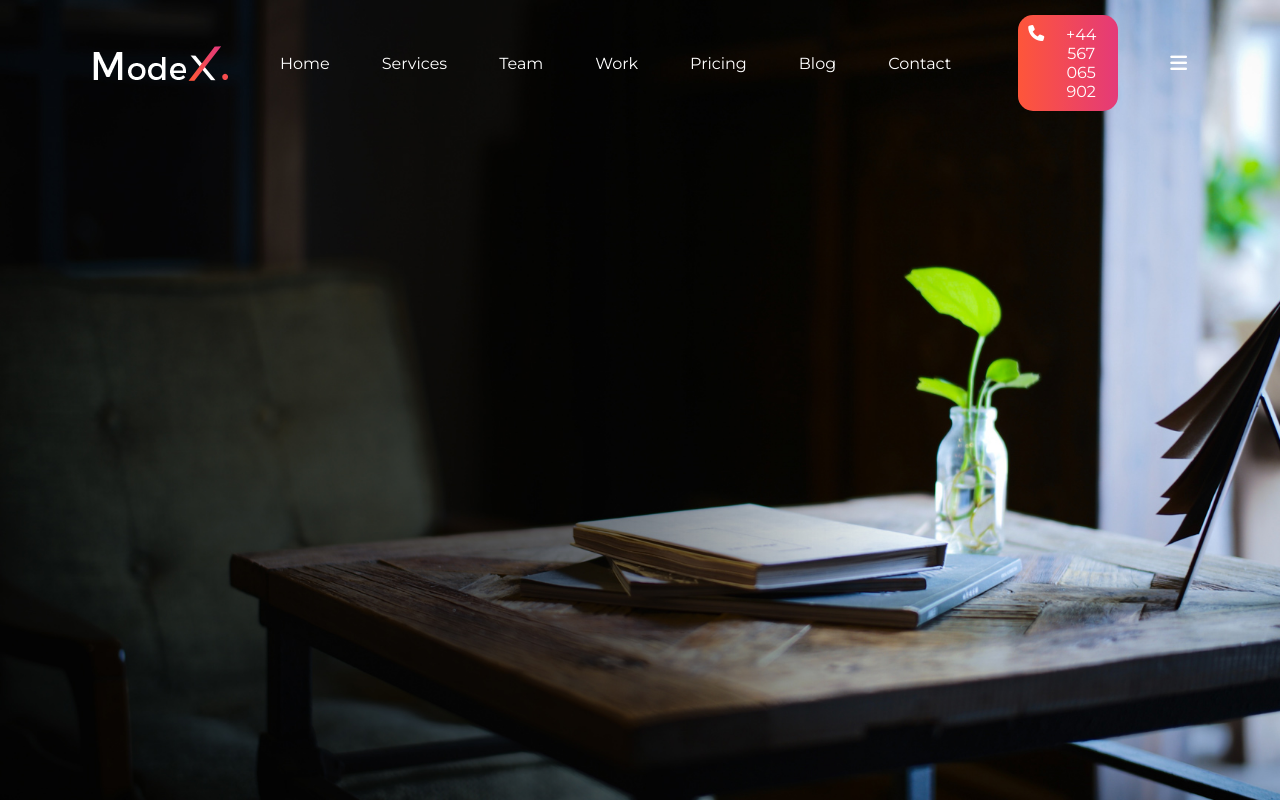
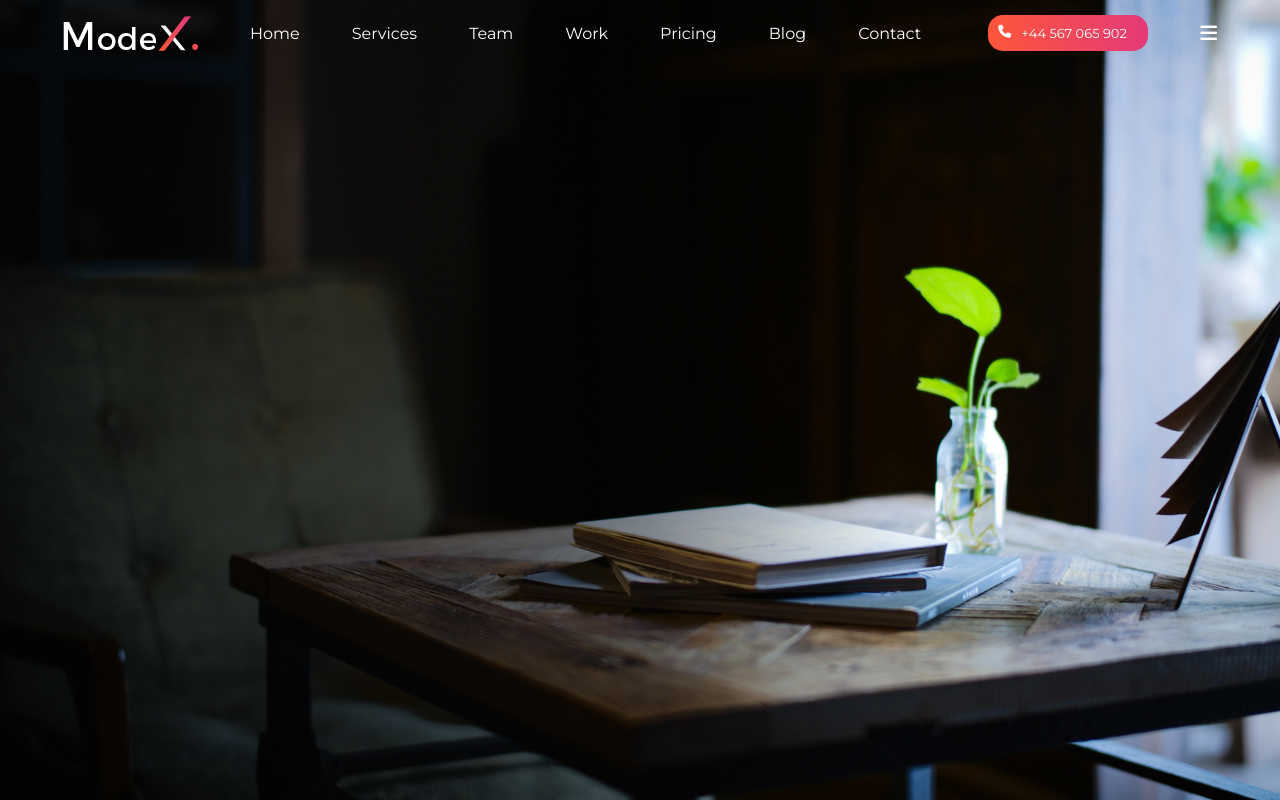
Before and after one commit to AMIN-QASIMLI/ev-tapshirigi, a plain HTML site: page PAGES/index.html in a window 1280 px wide. Drawn offline with Linux system fonts and the light colour scheme.

Commit message:
davam ettirersen gecdi!

```diff
--- a/ASSETS/STYLES/style.css
+++ b/ASSETS/STYLES/style.css
@@ -8,6 +8,10 @@
     top: 15px;
     font-family: 'Montserrat';
     width: 100%;
+}
+
+.logo{
+    cursor: pointer;
 }
 
 .nav-wrap, .nav{
@@ -22,12 +26,10 @@
 }
 
 .nav a:hover{
-    border-style: solid;
+    border-bottom-style: solid;
     padding: 5px;
     color: #fe563a;
-    border-radius: 5px;
-    border-bottom-width: 4px;
-    border-bottom: 4px solid linear-gradient(to right, #fe563a 0%, #e43a78 100%);
+    border-bottom: 4px solid linear-gradient(left to right, #fe563a 0%, #e43a78 100%);
 }
 
 .btn{
@@ -38,7 +40,8 @@
     color: #fff;
     padding: 10px;
     gap: 10px;
-    min-width: 100px;
+    font-size: small;
+    min-width: 160px;
 }
 
 i{
@@ -47,10 +50,11 @@ i{
 
 .menu-bar{
     font-size: larger;
+    cursor: pointer;
 }
 
 .hero{
-    background-image: url(../İMGS/bg.jpg);
+    background-image: url(../imgs/bg.jpg);
     background-repeat: no-repeat;
     background-size: cover;
     min-height: 100vh;
--- a/PAGES/index.html
+++ b/PAGES/index.html
@@ -7,14 +7,14 @@
     <link rel="preconnect" href="https://fonts.gstatic.com" crossorigin>
     <link href="https://fonts.googleapis.com/css2?family=Montserrat:ital,wght@0,100..900;1,100..900&display=swap" rel="stylesheet">
     <link rel="stylesheet" href="https://cdnjs.cloudflare.com/ajax/libs/font-awesome/6.7.2/css/all.min.css" integrity="sha512-Evv84Mr4kqVGRNSgIGL/F/aIDqQb7xQ2vcrdIwxfjThSH8CSR7PBEakCr51Ck+w+/U6swU2Im1vVX0SVk9ABhg==" crossorigin="anonymous" referrerpolicy="no-referrer" />
-    <link rel="stylesheet" href="../ASSETS/STYLES/reset.css">
-    <link rel="stylesheet" href="../ASSETS/STYLES/style.css">
-    <link rel="stylesheet" href="../ASSETS/STYLES/responsive.css">
-    <title>Document</title>
+    <link rel="stylesheet" href="../assets/styles/reset.css">
+    <link rel="stylesheet" href="../assets/styles/style.css">
+    <link rel="stylesheet" href="../assets/styles/responsive.css">
+    <title>Ev Tapşırığı</title>
 </head>
 <body>
     <header class="header">
-        <img src="../ASSETS/İMGS/logo-white.png" alt="">
+        <img src="../assets/imgs/logo-white.png" alt="logo" class="logo">
         <nav class="nav-wrap">
             <ul class="nav">
                 <li><a href="#">Home</a></li>
```
Also changed, not shown: ASSETS/imgs/bg.jpg (renamed from ASSETS/İMGS/bg.jpg), ASSETS/imgs/logo-white.png (renamed from ASSETS/İMGS/logo-white.png).
